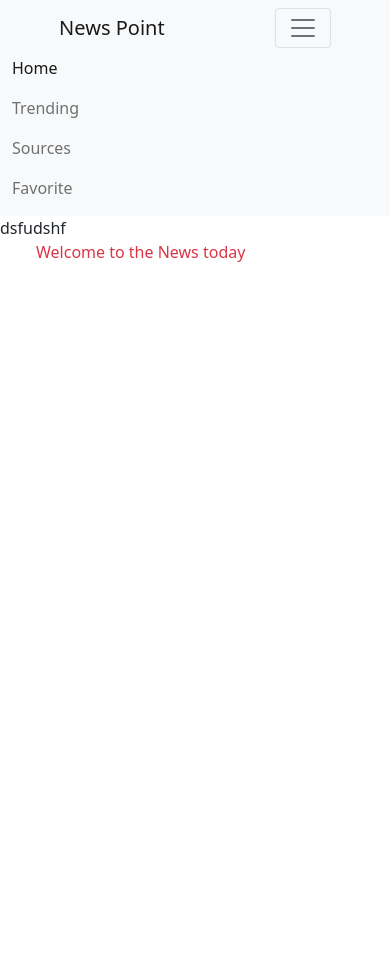
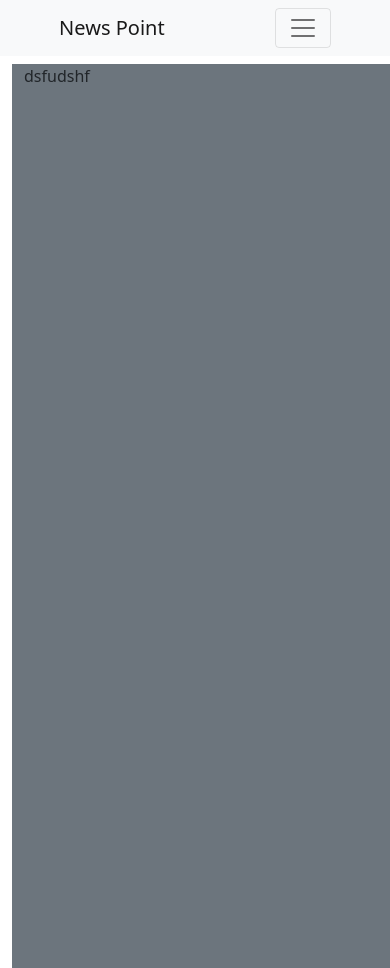
Before and after one commit to githaefrancis/news-point, a Flask app: template app/templates/index.html in a window 390 px wide. Run offline with Flask 2, Linux system fonts and the light colour scheme; the template is opened without the code that fills it, so the values that code supplies are empty.

Commit message:
add style to the sidebar

```diff
--- a/app/templates/base.html
+++ b/app/templates/base.html
@@ -20,7 +20,7 @@
     ></script>
   </head>
   <body>
-    <nav class="navbar navbar-expand-lg navbar-light bg-light">
+    <nav class="navbar navbar-expand-lg navbar-light bg-light fixed-top">
       <div class="container-fluid d-flex justify-content-around">
         <a class="navbar-brand" href="#">News Point</a>
         <button
@@ -35,7 +35,7 @@
           <span class="navbar-toggler-icon"></span>
         </button>
         <div
-          class="collapse navbar-collapse d-flex justify-content-lg-around"
+          class="collapse navbar-collapse d-lg-flex justify-content-lg-around"
           id="navbarNav"
         >
           <ul class="navbar-nav">
@@ -57,10 +57,10 @@
     </nav>
 
     {% block header %} {% endblock %}
-    <div class="row">
-      <div class="col-lg-2">dsfudshf</div>
+    <div class="row container-fluid mt-5 pt-3">
+      <div class="col-lg-2 position-fixed bg-secondary vh-100 mb-2">dsfudshf</div>
 
-      <div class="col-lg-10 px-5">{% block content %} {% endblock %}</div>
+      <div class="col-lg-10 px-5 offset-lg-2">{% block content %} {% endblock %}</div>
     </div>
   </body>
 </html>
--- a/app/templates/index.html
+++ b/app/templates/index.html
@@ -3,7 +3,7 @@
 {% block content %}
 <p class="text-danger"> Welcome to the News today</p>
 
-{%for source in news_sources[:10]: %}
+{%for source in news_sources[:50]: %}
 <ul>
 
   <li>{{source.name}}</li>
```
